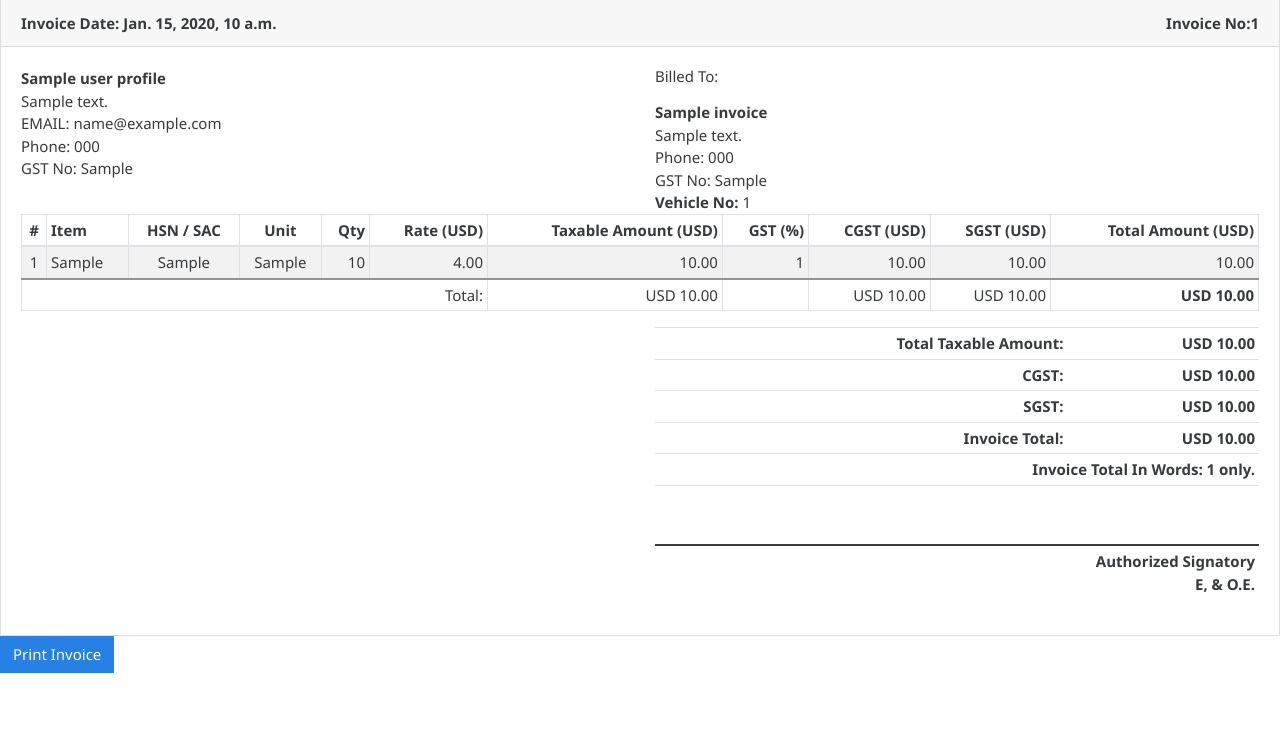
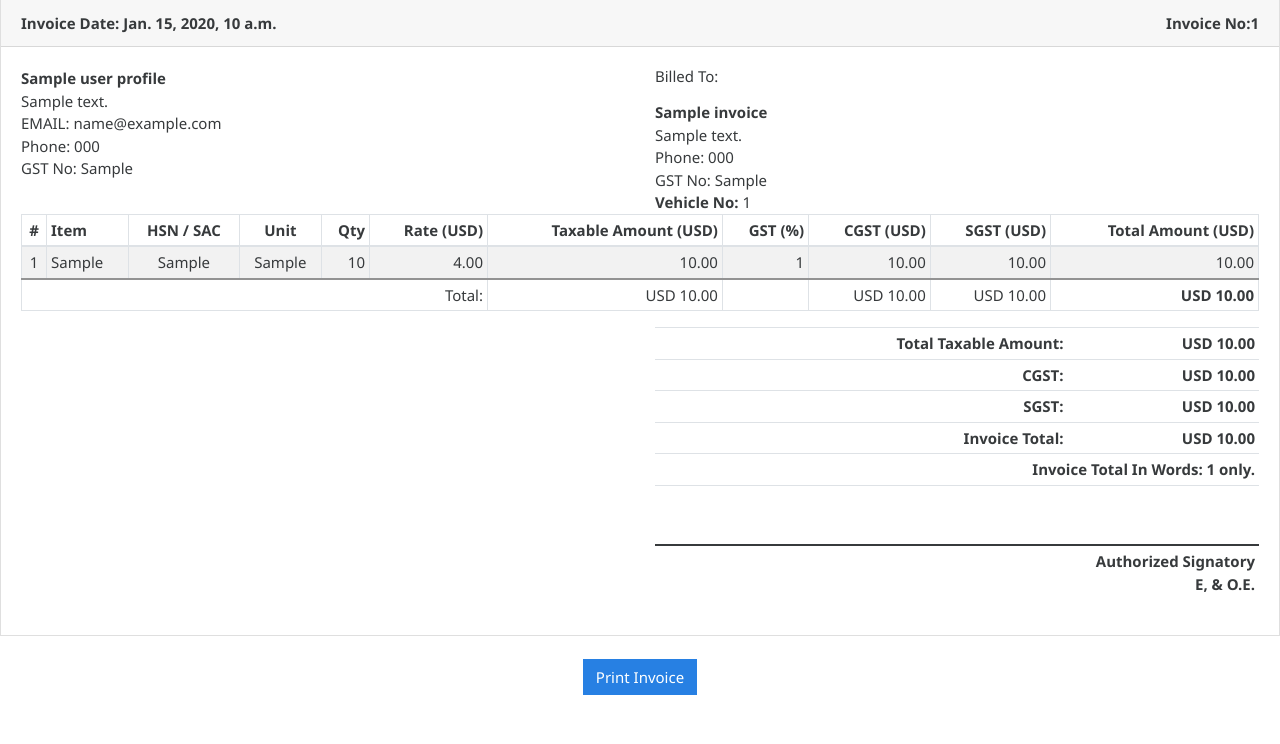
Before and after one commit to KirthyRajan02/gst-bill-management-system, a Django app: template gstbillingapp/templates/gstbillingapp/invoice_printer.html in a window 1280 px wide. Shown: the part 56-800 px from the top of the page. Run offline with Django 3.2, Linux system fonts and the light colour scheme; the template is opened without the code that fills it: most values are stand-ins (such as "Sample title", 1, 10 or a date in 2020); some libraries are stand-ins or nearby versions.

Commit message:
Update invoice_printer.html

```diff
--- a/gstbillingapp/templates/gstbillingapp/invoice_printer.html
+++ b/gstbillingapp/templates/gstbillingapp/invoice_printer.html
@@ -114,12 +114,9 @@
 			</div>
 
 			<div class="row">
-
-
 				<div class="col-sm-6 col-lg-6 col-md-6">
 
 				</div>
-
 				<div class="col-sm-6 col-lg-6 col-md-6">
 					<table class="table text-right" id="invoice-grand-total-table">
 						<tr>
@@ -157,19 +154,12 @@
 							<td colspan="2">Authorized Signatory<br> E, & O.E.	</td>
 						</tr>
 					</table>
-
-
 				</div>
-
-
-
 			</div>
-
-
 		</div>
 	</div>
-
+	<div class="text-center mb-3"><br>
 	<button onclick="window.print();" class="btn btn-primary d-print-none">Print Invoice</button>
-
+    </div>
 
 {% endblock %}
```
